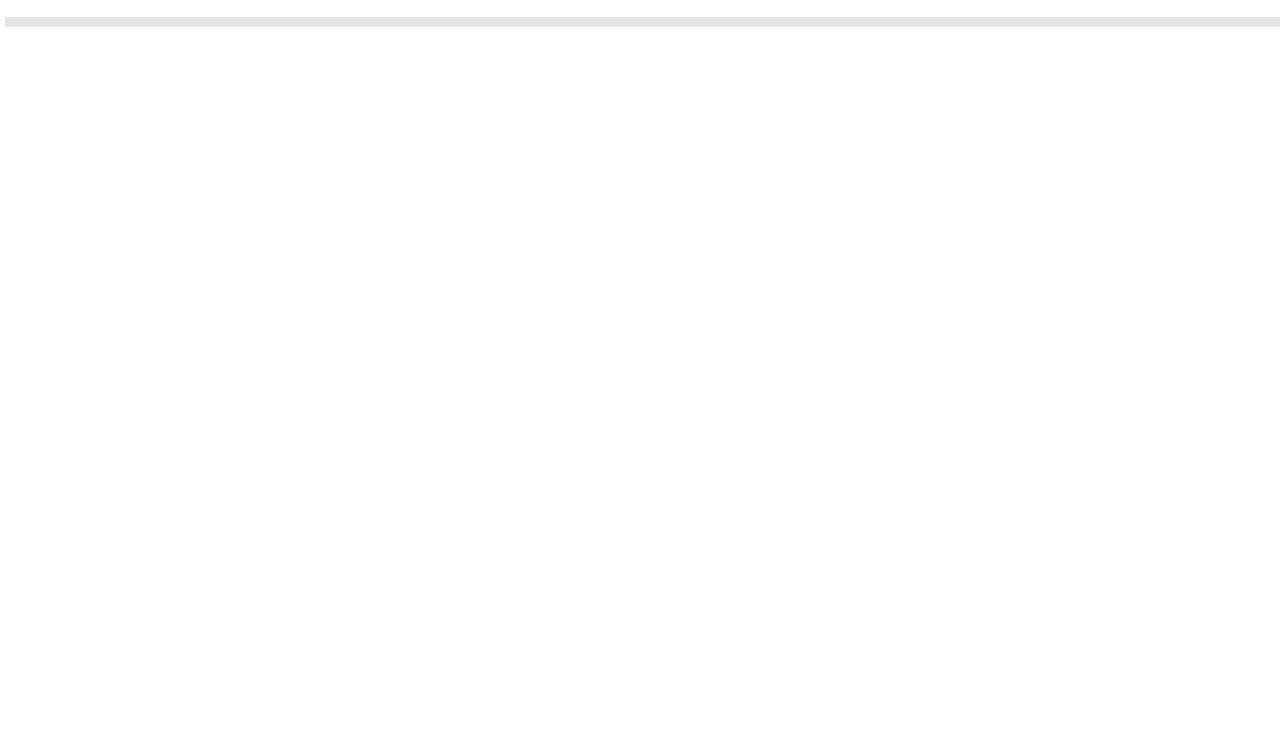
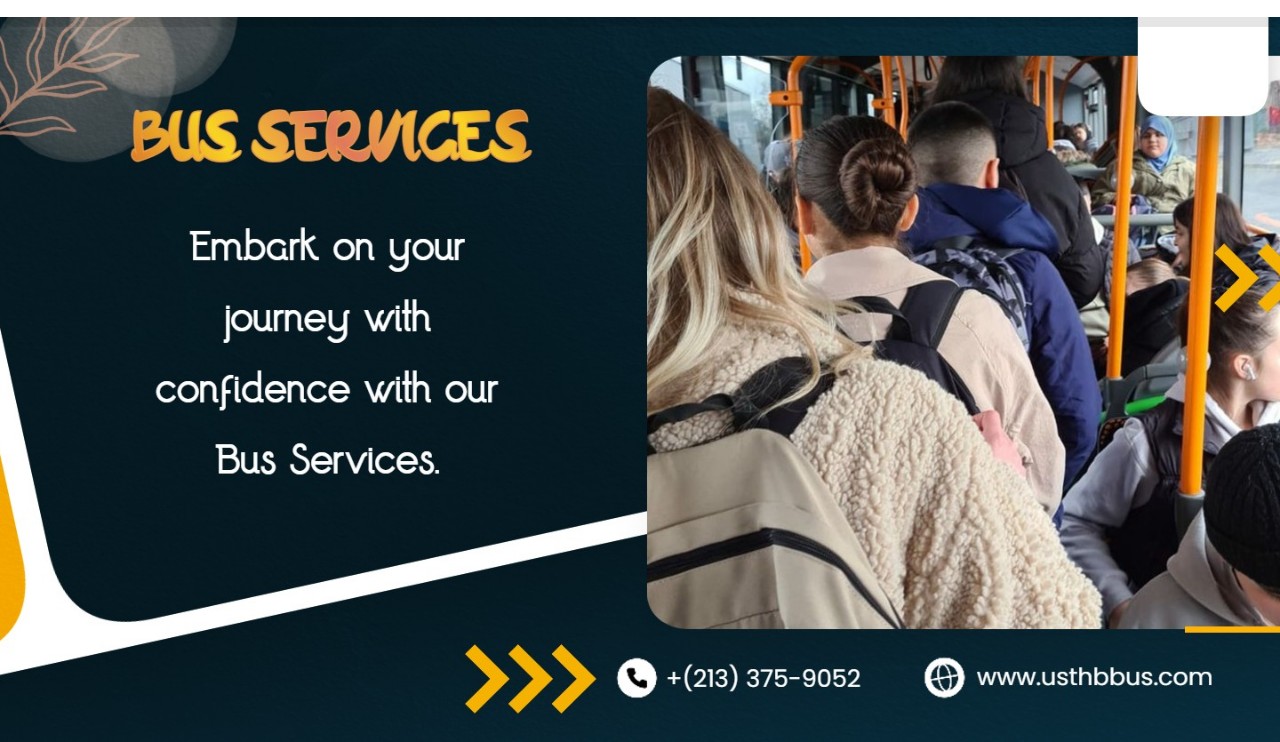
Before and after one commit to ikramikram-27/usthb-bus, a plain HTML site: page index.html in a window 1280 px wide. Shown: the part 58-800 px from the top of the page. Drawn offline with Linux system fonts and the light colour scheme.

Commit message:
Update style.css

```diff
--- a/style.css
+++ b/style.css
@@ -98,12 +98,12 @@ header .fa-bars{
     display: none;
 }
 
-.home{
-    display:flex;
+.home {
+    display: flex;
     align-items: center;
     min-height: 100vh;
-    width: 100%
-    background: url("Seo Success.jpg")no-repeat;
+    width: 100%; /* <-- THIS semicolon is crucial */
+    background: url("Seo Success.jpg") no-repeat;
     background-size: cover;
     background-position: center;
 }
```
